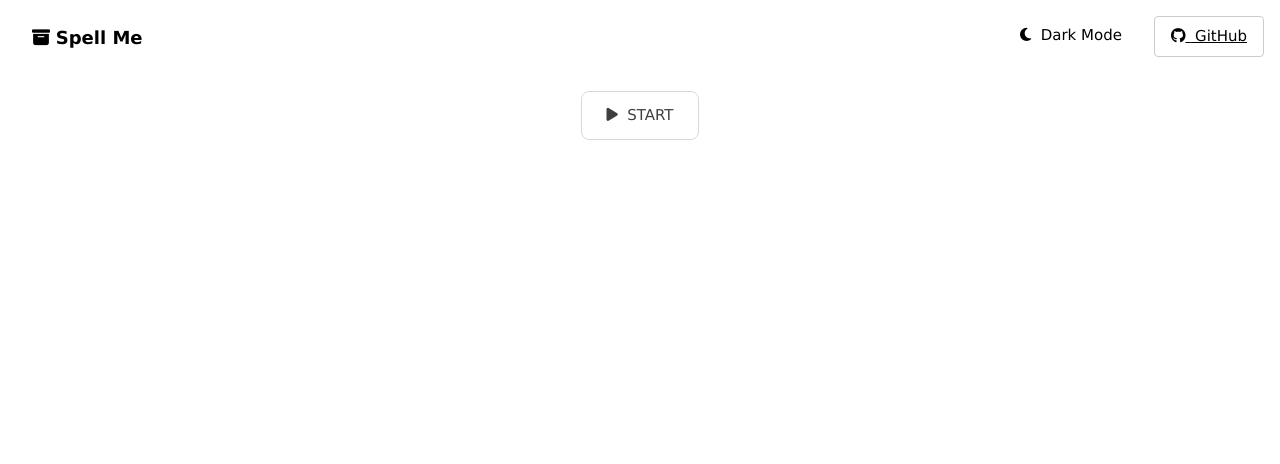
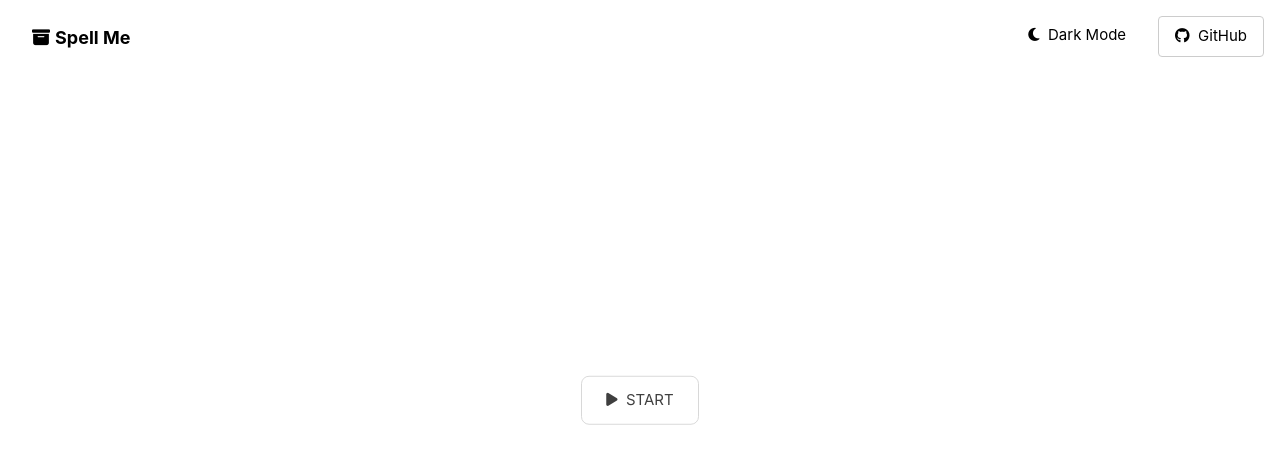
Before and after one commit to henryhale/secret-word, a website built with Vite: page index.html in a window 1280 px wide. Built offline with nearby package versions, Linux system fonts and the light colour scheme.

Commit message:
fixed styles and js loading error

```diff
--- a/index.html
+++ b/index.html
@@ -36,7 +36,7 @@
       type="text/css"
       href="https://cdnjs.cloudflare.com/ajax/libs/animate.css/4.1.1/animate.min.css"
     />
-    <link rel="stylesheet" type="text/css" href="css/basic-toast.css" />
+    <link rel="stylesheet" type="text/css" href="css/secret-word.css" />
   </head>
   <body class="w3-sans-serif">
     <!-- header -->
--- a/js/plugins.js
+++ b/js/plugins.js
@@ -1,4 +1,4 @@
-import { randomInt } from "./helpers";
+import { randomInt } from "./helpers.js";
 
 /* Dark Mode / Light Mode */
 export function toggleDarkMode (root, btn) {
```
